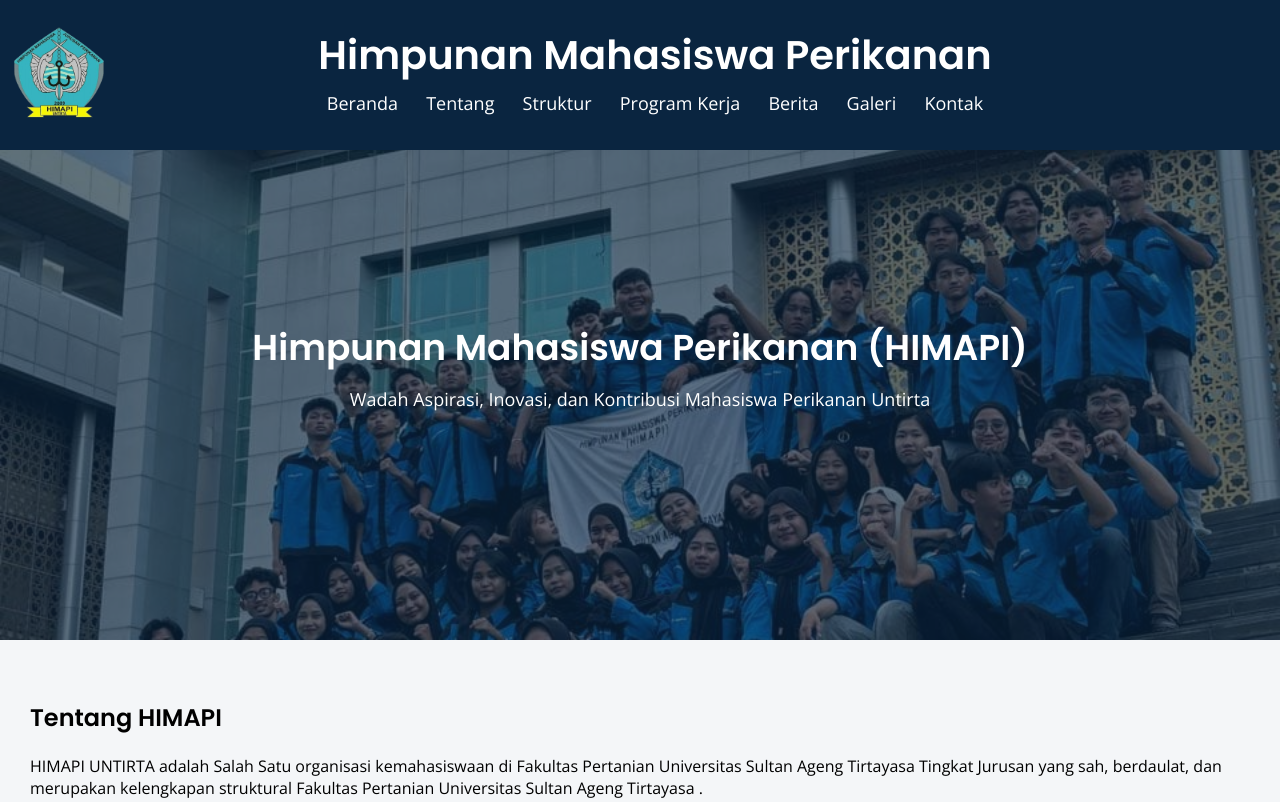
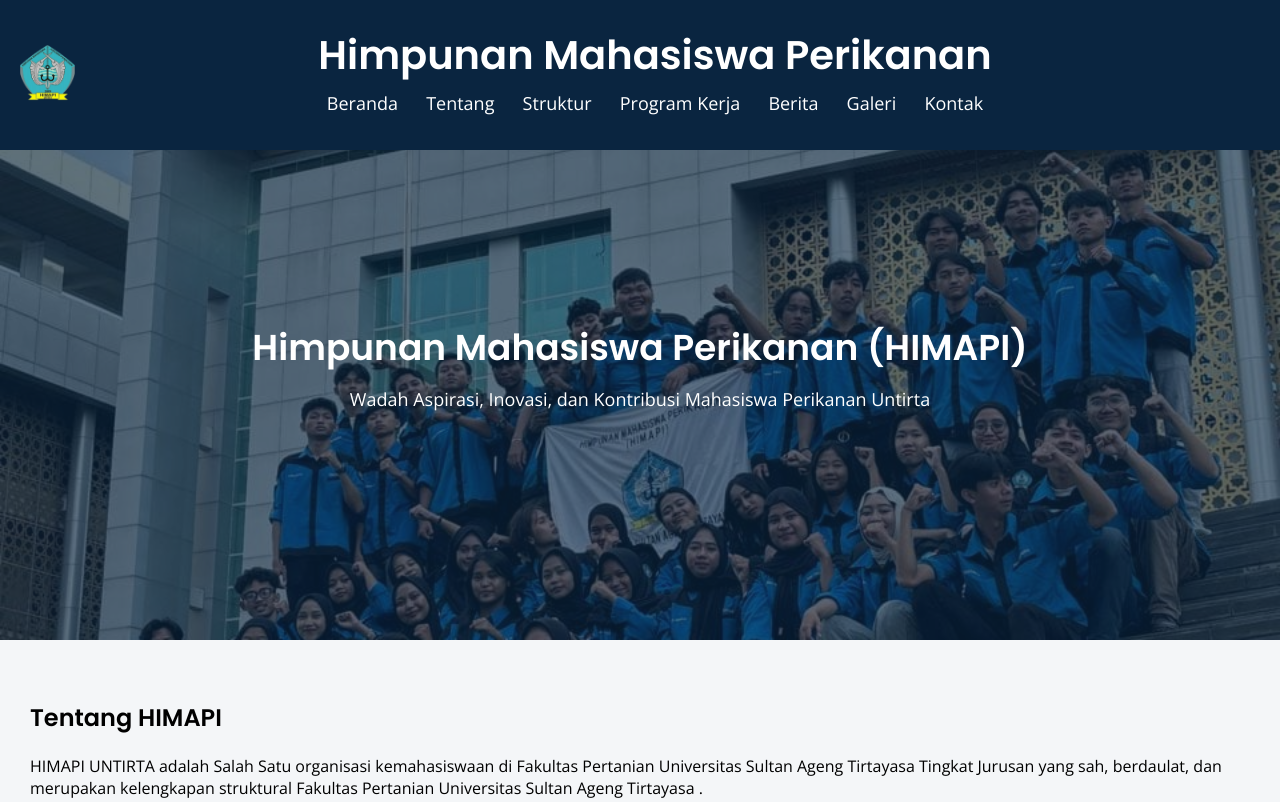
Before and after one commit to Pandugrh/himapi-website, a plain HTML site: page index.html in a window 1280 px wide. Shown: the top 802 px of the page. Drawn offline with nearby package versions, Linux system fonts and the light colour scheme.

Commit message:
Add files via upload

```diff
--- a/index.html
+++ b/index.html
@@ -450,7 +450,7 @@
 }
 
 .navbar {
-  position: relative;
+  position: flex;
   min-height: 100px;
   padding: 10px 20px;
 }
@@ -458,13 +458,13 @@
 /* Logo kiri */
 .nav-left {
   position: absolute;
-  left:-1px;
+  left: 20px;
   top: 50%;
   transform: translateY(-50%);
 }
 
 .logo {
-  width: 90px;
+  width: 55px;
 }
 
 /* Tengah: judul + menu */
```
